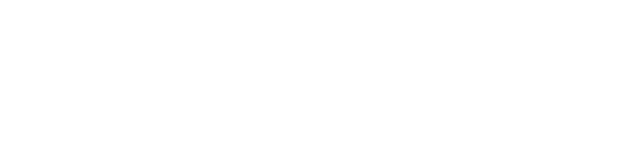
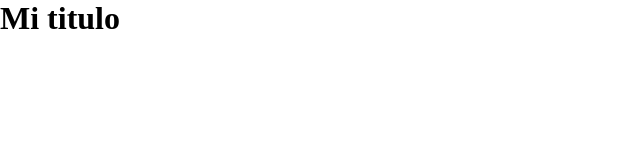
Before and after one commit to juan-hernandez-zuccolini/Juan-repository, a plain HTML site: page index.html in a window 1280 px wide. Shown: the whole page, without its empty margins (0-640 px from the left). Drawn offline with Linux system fonts and the light colour scheme.

Commit message:
incerte titulo y reseteo

```diff
--- a/estilos/style.css
+++ b/estilos/style.css
@@ -0,0 +1,4 @@
+*{
+    margin: 0;
+    padding: 0;
+}
--- a/index.html
+++ b/index.html
@@ -8,6 +8,8 @@
     <title>Github</title>
 </head>
 <body>
-
+    <head>
+        <h1>Mi titulo</h1>
+    </head>
 </body>
 </html>
```
